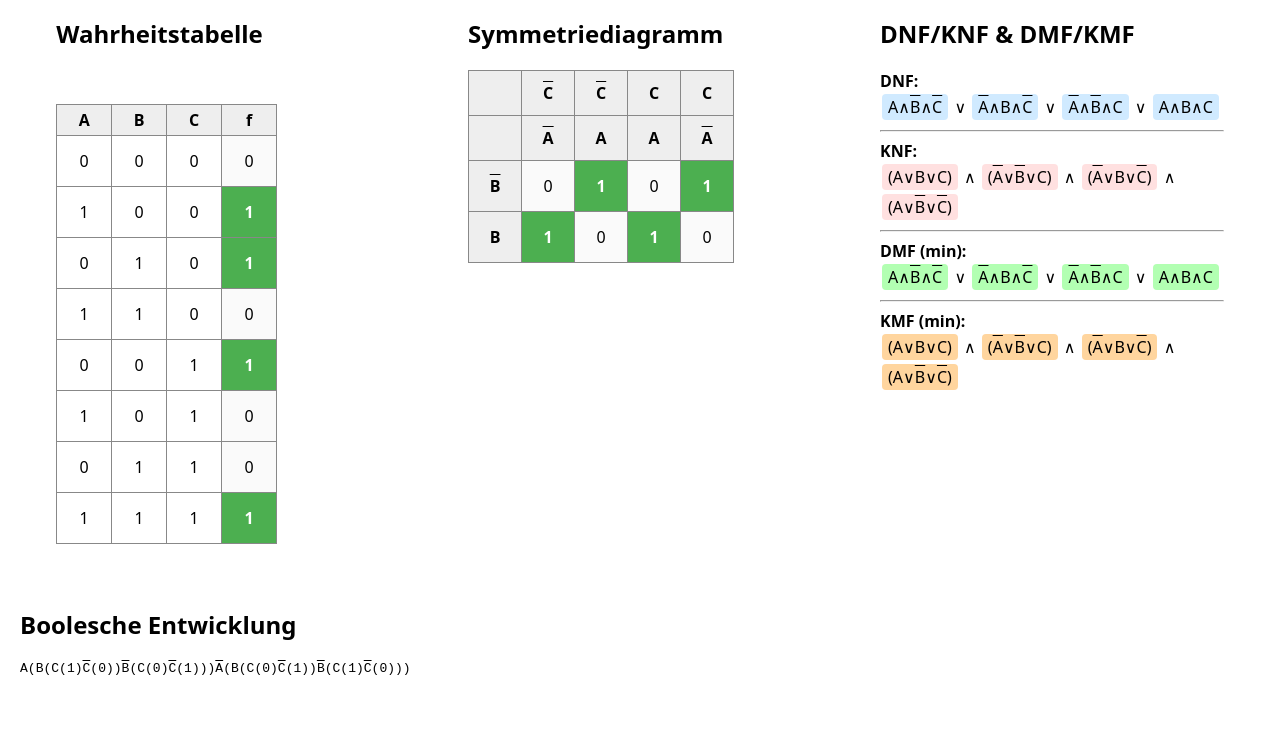
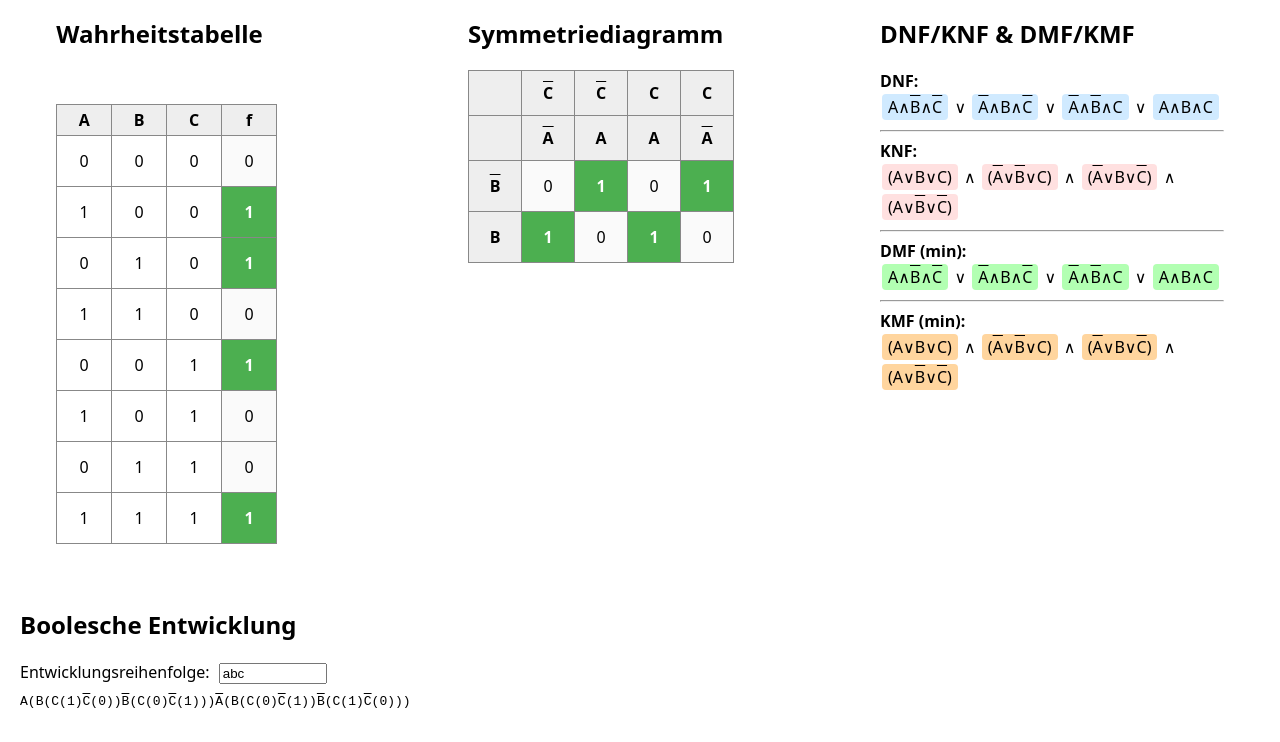
Before and after one commit to jknotrowling/DT-Visualisierer, a plain HTML site: page index.html in a window 1280 px wide. Shown: the part 108-850 px from the top of the page. Before the commit the page ends 817 px from the top, so only its background shows below. Drawn offline with Linux system fonts and the light colour scheme.

Commit message:
Einstellbare Entwicklungsreihenfolge

```diff
--- a/index.html
+++ b/index.html
@@ -63,7 +63,12 @@ Variablen
   <div><h2>Wahrheitstabelle</h2><div id="truthWrap"></div></div>
   <div><h2>Symmetriediagramm</h2><div id="kmapWrap"></div></div>
   <div><h2>DNF/KNF &amp; DMF/KMF</h2><div id="exprWrap"></div></div>
-  <div><h2>Boolesche Entwicklung</h2><div id="devWrap"></div></div>
+  <div><h2>Boolesche Entwicklung</h2>
+  <div style="margin-bottom: 10px;"> <!-- Optional wrapper for spacing -->
+    <label for="expansionOrderInput">Entwicklungsreihenfolge:</label>
+    <input type="text" id="expansionOrderInput" placeholder="z.B. cba" style="width: 100px; margin-left: 5px;">
+  </div>
+  <div id="devWrap"></div></div>
 </div>
 
 <script>
@@ -306,7 +311,7 @@ function renderExpr(){
   $('exprWrap').innerHTML=h;
 }
 
-function simplifiedBooleanExpansionRecursive(bits_template_string, depth = 0) {
+function simplifiedBooleanExpansionRecursive(bits_template_string, depth, expansionOrderArray) {
     if (depth >= nVars) {
         const finalBitsStr = bits_template_string;
         const row = truth.find(r => r.bits === finalBitsStr);
@@ -314,13 +319,18 @@ function simplifiedBooleanExpansionRecursive(bits_template_string, depth = 0) {
         return { type: 'constant', value: val, minterms: [finalBitsStr], path: finalBitsStr };
     }
 
-    const varName = L[depth];
+    const varName = expansionOrderArray[depth];
+    const varIndex = L.indexOf(varName); // Get the original index of the variable
 
-    const pathForOne = bits_template_string.substring(0, depth) + '1' + bits_template_string.substring(depth + 1);
-    const expNode1 = simplifiedBooleanExpansionRecursive(pathForOne, depth + 1);
+    let tempBitsArrayOne = bits_template_string.split('');
+    tempBitsArrayOne[varIndex] = '1';
+    const pathForOne = tempBitsArrayOne.join('');
+    const expNode1 = simplifiedBooleanExpansionRecursive(pathForOne, depth + 1, expansionOrderArray);
 
-    const pathForZero = bits_template_string.substring(0, depth) + '0' + bits_template_string.substring(depth + 1);
-    const expNode0 = simplifiedBooleanExpansionRecursive(pathForZero, depth + 1);
+    let tempBitsArrayZero = bits_template_string.split('');
+    tempBitsArrayZero[varIndex] = '0';
+    const pathForZero = tempBitsArrayZero.join('');
+    const expNode0 = simplifiedBooleanExpansionRecursive(pathForZero, depth + 1, expansionOrderArray);
 
     if (expNode1.type === 'constant' && expNode0.type === 'constant' && expNode1.value === expNode0.value) {
         return { type: 'constant', value: expNode1.value, minterms: [...new Set([...expNode1.minterms, ...expNode0.minterms].sort())], path: null };
@@ -338,7 +348,7 @@ function simplifiedBooleanExpansionRecursive(bits_template_string, depth = 0) {
     return {
         type: 'expression',
         variable: varName,
-        varIndex: depth,
+        varIndex: varIndex, // Use the original index from L
         positiveBranch: expNode1,
         negativeBranch: expNode0,
         minterms: [...new Set([...expNode1.minterms, ...expNode0.minterms].sort())]
@@ -412,7 +422,43 @@ function renderDev(){
     expansionGroupIdCounter = 0;
     for(const key in expansionSpanData) delete expansionSpanData[key];
 
-    const rootExpansionNode = simplifiedBooleanExpansionRecursive(''.padStart(nVars, '0'), 0);
+    const orderInputEl = $('expansionOrderInput');
+    let customOrderNames = []; // This will store uppercase names like ['A', 'B', 'C']
+    const defaultOrderUpper = L.slice(0, nVars); // e.g., ['A', 'B', 'C']
+    const defaultOrderLowerStr = defaultOrderUpper.join('').toLowerCase(); // e.g., "abc"
+
+    if (orderInputEl) { // Check if element exists
+        const inputValue = orderInputEl.value.trim();
+        if (inputValue !== '') {
+            const inputPartsUpper = inputValue.toUpperCase().split(''); // Convert to char array, then to uppercase for validation
+
+            // Validation logic (uses inputPartsUpper and defaultOrderUpper)
+            if (inputPartsUpper.length === nVars &&
+                inputPartsUpper.every(part => defaultOrderUpper.includes(part)) &&
+                new Set(inputPartsUpper).size === inputPartsUpper.length) {
+                customOrderNames = inputPartsUpper;
+            } else {
+                customOrderNames = defaultOrderUpper;
+                orderInputEl.value = defaultOrderLowerStr; // Set input to lowercase default "abc"
+                console.warn("Invalid expansion order input. Using default order:", defaultOrderUpper.join(', ')); // Log with comma for readability
+            }
+        } else { // Empty input
+            customOrderNames = defaultOrderUpper;
+            // Set input to lowercase default "abc" only if the element exists and is empty
+            // This prevents clearing it if it was already empty and focus is lost.
+            // However, onchange fires on blur if value changed, so if it was empty and remains empty, this won't fire.
+            // If it becomes empty, then renderDev is called, and this path is taken.
+             if (orderInputEl.value !== defaultOrderLowerStr) { // Avoid redundant assignment if already default
+                orderInputEl.value = defaultOrderLowerStr;
+             }
+        }
+    } else { // Fallback if inputEl somehow doesn't exist
+         customOrderNames = defaultOrderUpper;
+    }
+
+    console.log("Using expansion order (uppercase internal):", customOrderNames);
+
+    const rootExpansionNode = simplifiedBooleanExpansionRecursive(''.padStart(nVars, '0'), 0, customOrderNames);
 
     let singleInstanceHtml = `<pre data-style-type="color">`;
     singleInstanceHtml += generateExpansionHtmlRecursive(rootExpansionNode, []);
@@ -607,6 +653,16 @@ if (presetOpEl instanceof HTMLSelectElement) {
         renderAll();
     };
 }
+
+const expansionOrderInputEl = $('expansionOrderInput');
+if (expansionOrderInputEl) {
+    expansionOrderInputEl.onchange = () => {
+        renderDev();
+        // setupAllHoverInteractions(); // renderDev re-attaches its own hover listeners.
+                                     // Other general interactions might need this if renderDev clears more than devWrap.
+                                     // For now, assuming renderDev handles its own hover needs.
+    };
+}
 </script>
 </body>
 </html>
```
